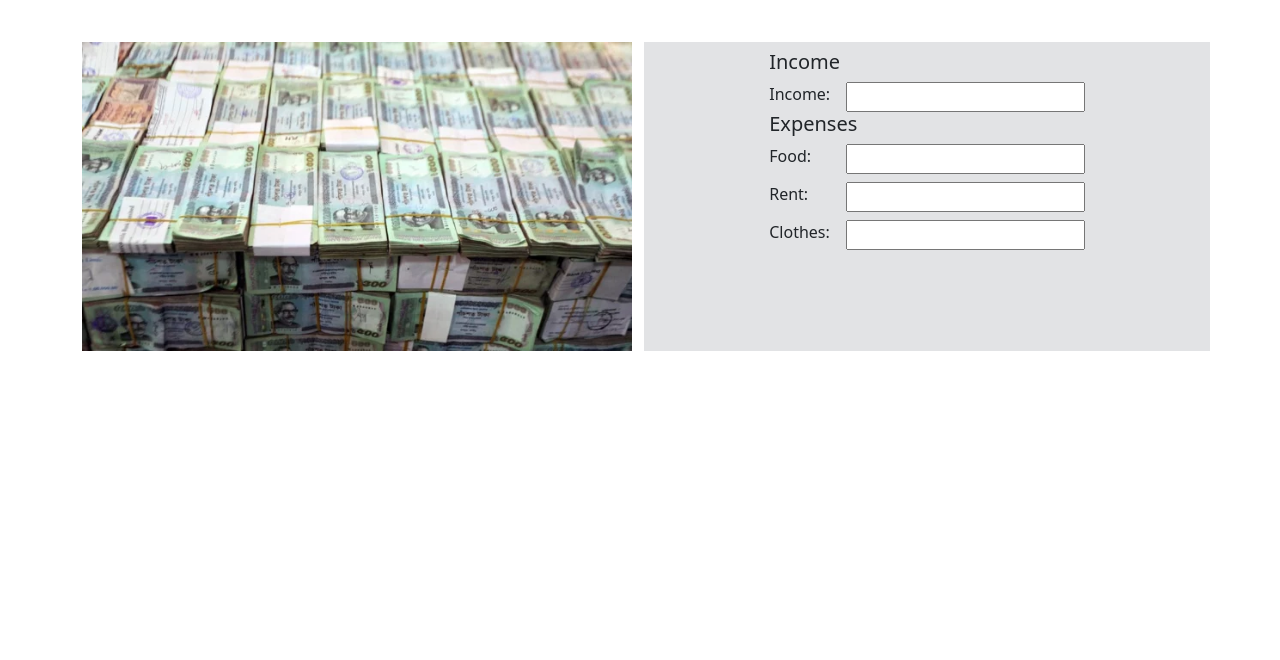
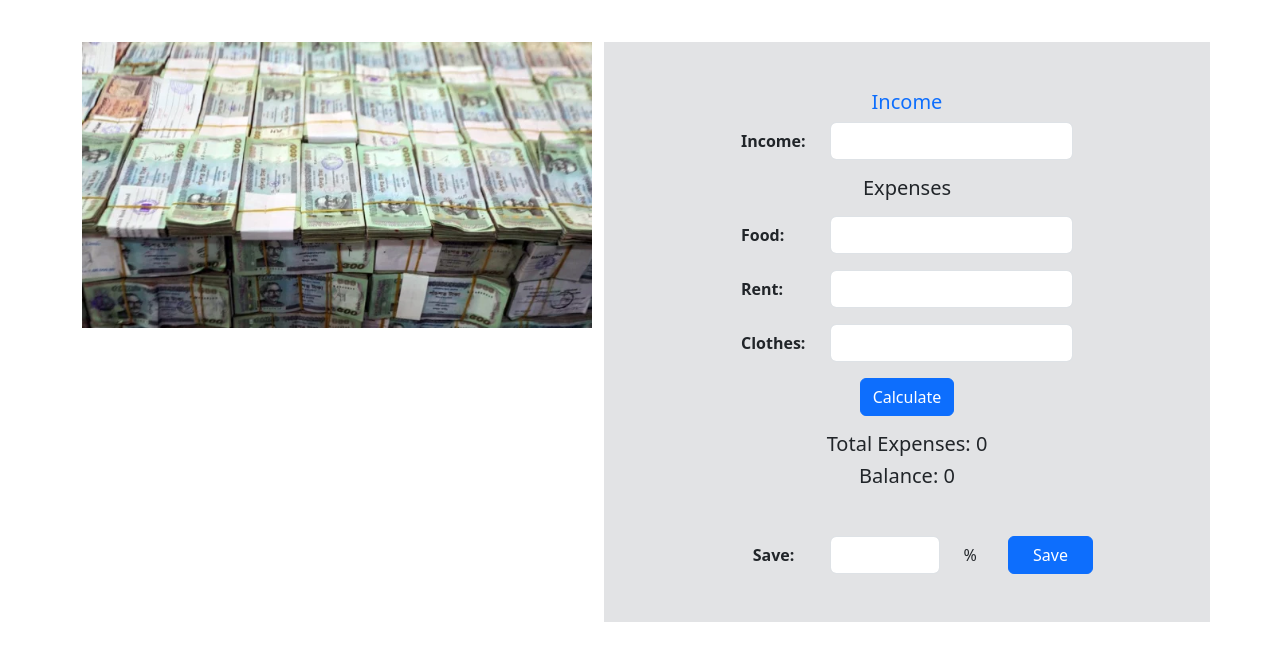
Before and after one commit to mirzaazam/money-master, a plain HTML site: page index.html in a window 1280 px wide. Shown: the part 102-762 px from the top of the page. Drawn offline with Linux system fonts and the light colour scheme.

Commit message:
btn added

```diff
--- a/index.html
+++ b/index.html
@@ -21,27 +21,55 @@
                     <div class="col">
                         <img class="w-100" src="./image/bangladesh-taka-cash-money-1.webp" alt="">
                     </div>
-                    <div class="col bg-secondary-subtle d-flex p-2 justify-content-center">
-                        <form action="">
-                            <h5>Income</h5>
-                            <div class="d-flex justify-content-between">
-                                <label for="">Income:</label>
-                                <input type="text">
+                    <div class="col bg-secondary-subtle p-5">
+                        <h5 class="text-center text-primary">Income</h5>
+
+                        <div class="mb-3 row justify-content-center">
+                            <label for="inputPassword" class="col-sm-2 col-form-label fw-semibold">Income:</label>
+                            <div class="col-sm-6">
+                                <input type="text" class="form-control" id="inputPassword">
                             </div>
-                            <h5>Expenses</h5>
-                            <div class="d-flex justify-content-between">
-                                <label for="">Food:</label>
-                                <input type="text">
+                        </div>
+
+                        <h5 class="my-3 text-center">Expenses</h5>
+
+                        <div class="mb-3 row justify-content-center">
+                            <label for="inputPassword" class="col-sm-2 col-form-label fw-semibold">Food:</label>
+                            <div class="col-sm-6">
+                                <input type="text" class="form-control" id="inputPassword">
                             </div>
-                            <div class="d-flex gap-3 justify-content-between my-2">
-                                <label for="">Rent:</label>
-                                <input type="text">
+                        </div>
+                        <div class="mb-3 row justify-content-center">
+                            <label for="inputPassword" class="col-sm-2 col-form-label fw-semibold">Rent:</label>
+                            <div class="col-sm-6">
+                                <input type="text" class="form-control" id="inputPassword">
                             </div>
-                            <div class="d-flex gap-3 justify-content-between">
-                                <label for="">Clothes:</label>
-                                <input type="text">
+                        </div>
+                        <div class="mb-3 row justify-content-center">
+                            <label for="inputPassword" class="col-sm-2 col-form-label fw-semibold">Clothes:</label>
+                            <div class="col-sm-6">
+                                <input type="text" class="form-control" id="inputPassword">
                             </div>
-                        </form>
+                        </div>
+
+                        <div class="text-center"><button class="btn btn-primary">Calculate</button>
+                        </div>
+
+                        <h5 class="text-center mt-3">Total Expenses: <span>0</span></h5>
+                        <h5 class="text-center">Balance: <span>0</span></h5>
+
+                        <div class="row justify-content-center align-items-center mt-5">
+                            <label for="inputPassword" class="col-sm-2 col-form-label fw-semibold text-center">Save:</label>
+                            <div class="col-sm-3">
+                                <input type="text" class="form-control" id="inputPassword">
+                            </div>
+                            <div class="col-1">
+                                <span>%</span>
+                            </div>
+                            <div class="col-2">
+                                <button class="btn btn-primary px-4">Save</button>
+                            </div>
+                        </div>
                     </div>
 
                 </div>
```
